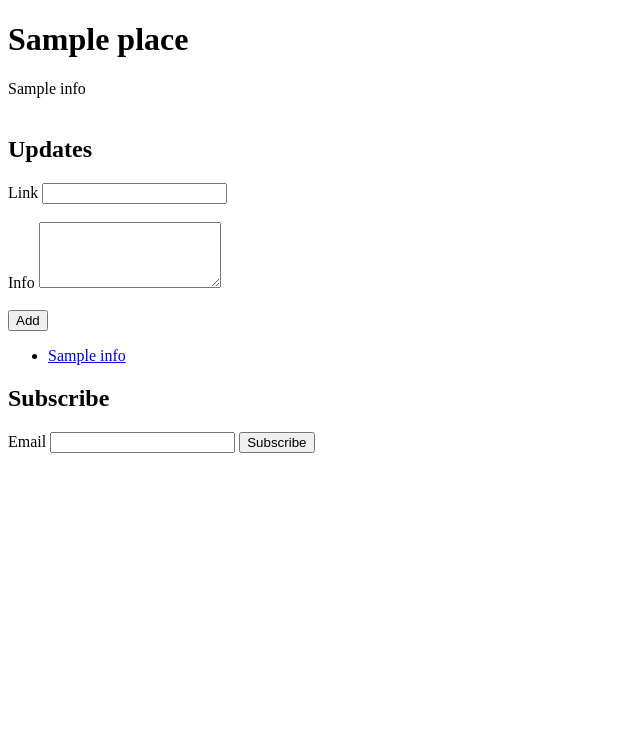
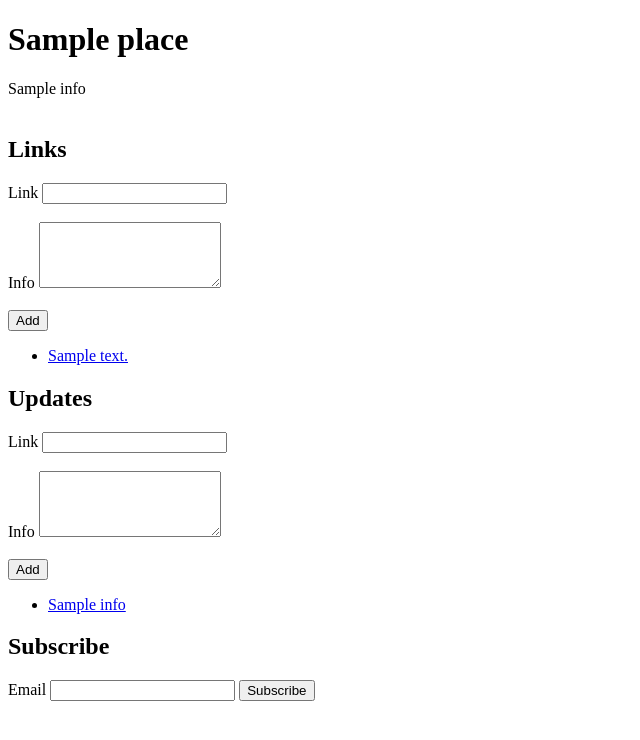
Before and after one commit to gromadco/locograph, a Flask app: template src/templates/place.html in a window 1280 px wide. Shown: the top 740 px of the page, without its empty margins (0-640 px from the left). Run offline with Flask 2, Linux system fonts and the light colour scheme; the template is opened without the code that fills it: most values are stand-ins (such as "Sample title", 1, 10 or a date in 2020).

Commit message:
Added for for a place link

```diff
--- a/src/index.yaml
+++ b/src/index.yaml
@@ -14,6 +14,12 @@ indexes:
   properties:
   - name: user
   - name: created_at
+    direction: desc
+
+- kind: PlaceLink
+  properties:
+  - name: place
+  - name: added_at
     direction: desc
 
 - kind: Update
--- a/src/main.py
+++ b/src/main.py
@@ -7,7 +7,7 @@ from jinja2 import Markup
 
 from decorators import admin_required
 from models import (
-    Digest, Place, Update, User, UserPlace)
+    Digest, Place, PlaceLink, Update, User, UserPlace)
 
 
 app = Flask(__name__)
@@ -172,10 +172,22 @@ def place_page(place_id=None):
             )
             u.put()
 
+        # for add link form
+        elif 'link_link' in request.form and 'link_description' in request.form:
+            link_link = request.form.get('link_link', '')
+            link_description = request.form.get('link_description', '')
+            l = PlaceLink(
+                place=p,
+                link=link_link,
+                description=link_description
+            )
+            l.put()
+
     p = Place.get_by_id(place_id)
     updates = [update for update in p.place_updates.order('-added_at')]
+    links = [link for link in p.placelink_set.order('-added_at')]
 
-    return render_template('place.html', place=p, updates=updates)
+    return render_template('place.html', place=p, updates=updates, links=links)
 
 
 @app.route('/update/<int:update_id>/delete', methods=['GET'])
--- a/src/models.py
+++ b/src/models.py
@@ -38,6 +38,7 @@ class Update(db.Model):
 class PlaceLink(db.Model):
     place = db.ReferenceProperty(Place)
     link = db.LinkProperty()
+    description = db.TextProperty(indexed=False)
     added_at = db.DateTimeProperty(auto_now_add=True)
 
 
--- a/src/templates/place.html
+++ b/src/templates/place.html
@@ -9,6 +9,26 @@
   <h1>{{ place.title }}</h1>
   {{ place.info }}
   <br/><br/>
+
+  <h2>Links</h2>
+
+  <form action="" method="POST">
+    <span>Link</span>
+    <input type="text" name="link_link" required>
+    <br/><br/>
+    <span>Info</span>
+    <textarea name="link_description" maxlength="500" rows="4" value=""></textarea>
+    <br/><br/>
+    <input type="submit" value="Add">
+  </form>
+
+  <ul>
+    {% for l in links %}
+    <li>
+      <a href="{{ l.link }}">{{ l.description }}</a>
+    </li>
+    {% endfor %}
+  </ul>
 
   <h2>Updates</h2>
   <form action="" method="POST">
```
